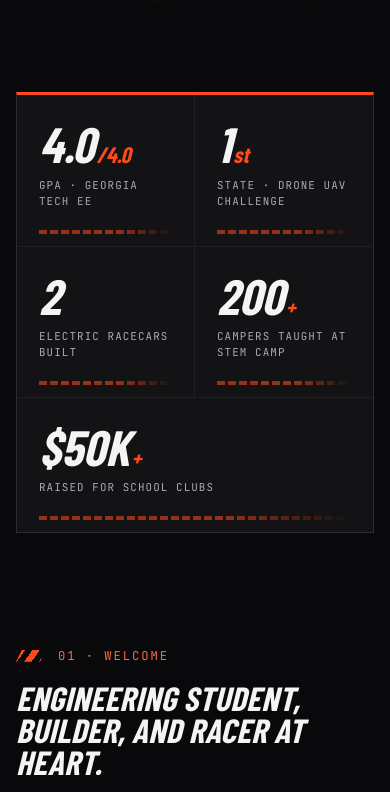
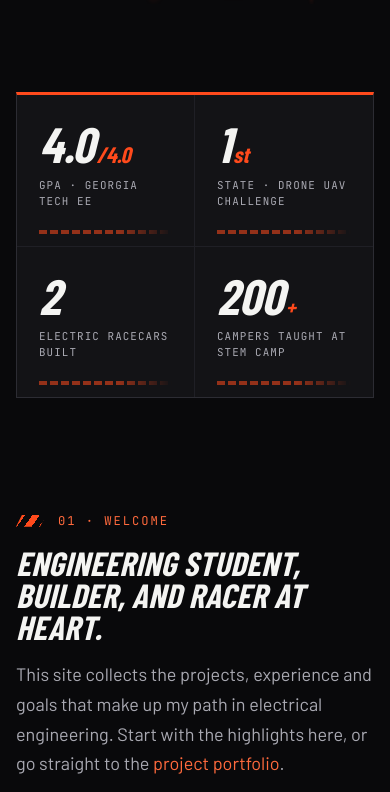
Before and after one commit to sidrc20/eportfolio, a plain HTML site: page index.html in a window 390 px wide. Shown: the part 1379-2171 px from the top of the page. Drawn offline with nearby package versions, Linux system fonts and the light colour scheme; a web font is replaced by a local one.

Commit message:
Remove fundraising stat from Home page
Co-Authored-By: Claude Fable 5.2 <noreply@anthropic.com>

```diff
--- a/assets/css/style.css
+++ b/assets/css/style.css
@@ -301,7 +301,7 @@ strong { font-weight: 600; color: var(--text); }
 
 /* ---------- telemetry stats: a dash readout ---------- */
 .telemetry {
-  display: grid; grid-template-columns: repeat(5, 1fr);
+  display: grid; grid-template-columns: repeat(4, 1fr);
   background: var(--surface); border: 1px solid var(--line);
   border-top: 3px solid var(--accent);
 }
@@ -325,9 +325,8 @@ strong { font-weight: 600; color: var(--text); }
 }
 @media (max-width: 960px) {
   .telemetry { grid-template-columns: repeat(2, 1fr); }
-  .telemetry > div { border-bottom: 1px solid var(--line-soft); }
+  .telemetry > div:nth-child(-n+2) { border-bottom: 1px solid var(--line-soft); }
   .telemetry > div:nth-child(2n) { border-right: none; }
-  .telemetry > div:last-child { grid-column: span 2; border-bottom: none; }
 }
 
 /* ---------- welcome list ---------- */
--- a/index.html
+++ b/index.html
@@ -57,7 +57,6 @@
           <div><div class="val">1<small>st</small></div><div class="lbl">State · Drone UAV Challenge</div></div>
           <div><div class="val">2</div><div class="lbl">Electric racecars built</div></div>
           <div><div class="val">200<small>+</small></div><div class="lbl">Campers taught at STEM camp</div></div>
-          <div><div class="val">$50K<small>+</small></div><div class="lbl">Raised for school clubs</div></div>
         </div>
       </div>
     </section>
```
